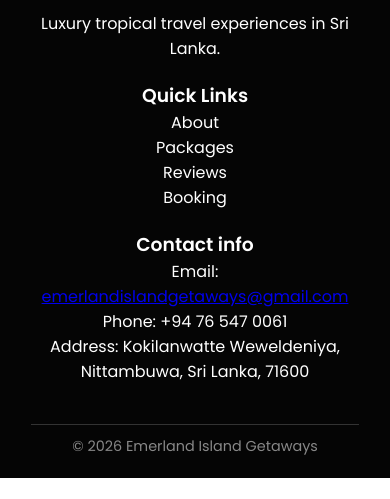
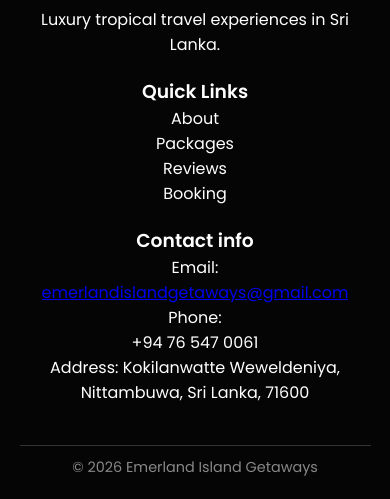
Before and after one commit to R4D-DRAGON/EIG, a plain HTML site: page index.html in a window 390 px wide. Shown: the part 9096-9595 px from the top of the page. Before the commit the page ends 9574 px from the top, so only its background shows below. Drawn offline with nearby package versions, Linux system fonts and the light colour scheme.

Commit message:
Update style.css2
futer eka haduwa

```diff
--- a/style.css
+++ b/style.css
@@ -843,17 +843,29 @@
     }
     .nav-links.active { display: flex !important; }
 
-    /* 3. Footer එක සම්පූර්ණයෙන් පෙනෙන සේ සැකසීම */
-    .footer-grid {
-        grid-template-columns: 1fr !important;
-        gap: 20px;
-        text-align: center;
-    }
+footer {
+    text-align: center !important; /* මුළු ෆූටර් එකේම අකුරු මැදට */
+    padding: 30px 5% 10px 5% !important;
+}
 
-    .footer-grid p {
-        white-space: normal !important;
-        word-wrap: break-word;
-    }
+.footer-grid {
+    display: grid !important;
+    grid-template-columns: 1fr !important; /* එක තීරුවකට සැකසීම */
+    gap: 20px !important;
+    justify-items: center !important; /* අයිතම මැදට ගෙන ඒම */
+}
+
+.footer-grid p, .footer-grid a {
+    text-align: center !important;
+    white-space: normal !important; /* පෙළ පේළි කිහිපයකට කැඩීමට ඉඩ දීම */
+    word-break: break-word !important; /* දිගු වචන හෝ ඊමේල් පේළියෙන් පිටතට යාම වැළැක්වීම */
+    display: block !important;
+}
+
+.footer-logo {
+    display: block !important;
+    margin: 0 auto 10px auto !important; /* ලෝගෝ එක මැදට */
+}
 
     /* 4. Gallery එක තනි පේළියකට */
     .gallery-grid {
```
